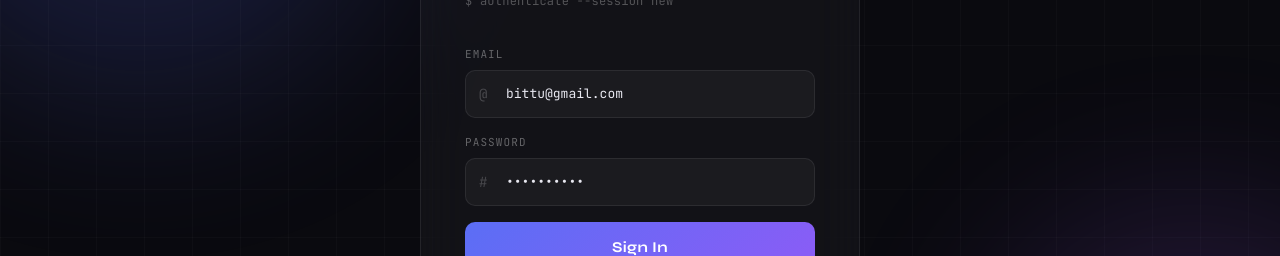
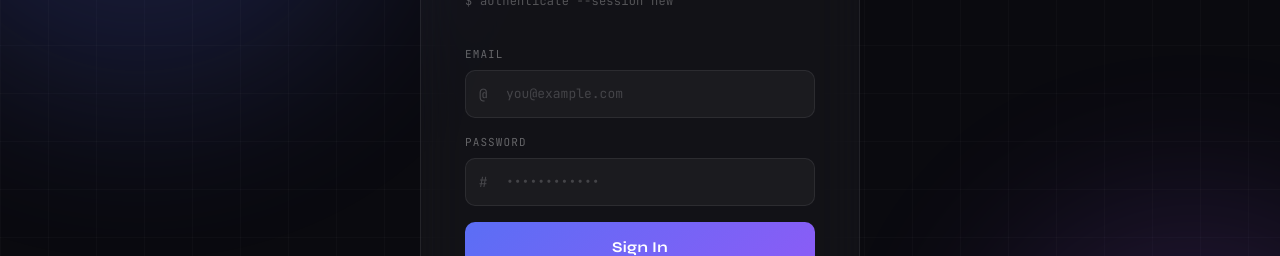
Before and after one commit to abhinash3007/online-judge, a React (Vite) app in the folder frontend/frontendJudge/: page /login in a window 1280 px wide. Shown: the part 291-547 px from the top of the page. Built offline with nearby package versions, Linux system fonts and the light colour scheme; no server answers.

Commit message:
added BACKEND url

```diff
--- a/frontend/frontendJudge/src/compenents/Problems.jsx
+++ b/frontend/frontendJudge/src/compenents/Problems.jsx
@@ -85,7 +85,6 @@ export default function Problems() {
   const location = useLocation()
   const id = location.state?.questionId
   const API = import.meta.env.VITE_API_URL || 'http://localhost:5000'
-  const JUDGE = 'http://localhost:8080'
 
   // ── data ──
   const [problem, setProblem] = useState(null)
--- a/frontend/frontendJudge/src/pages/Login.jsx
+++ b/frontend/frontendJudge/src/pages/Login.jsx
@@ -7,8 +7,8 @@ import { loginSuccess } from '../utils/authSlice.js'
 
 const VITE_API_URL = import.meta.env.VITE_API_URL;
 const Login = () => {
-  const [email, setEmail] = useState('bittu@gmail.com')
-  const [password, setPassword] = useState('bittu@3007')
+  const [email, setEmail] = useState('')
+  const [password, setPassword] = useState('')
   const [loading, setLoading] = useState(false)
   const [error, setError] = useState(null)
   const [focused, setFocused] = useState(null)
```
